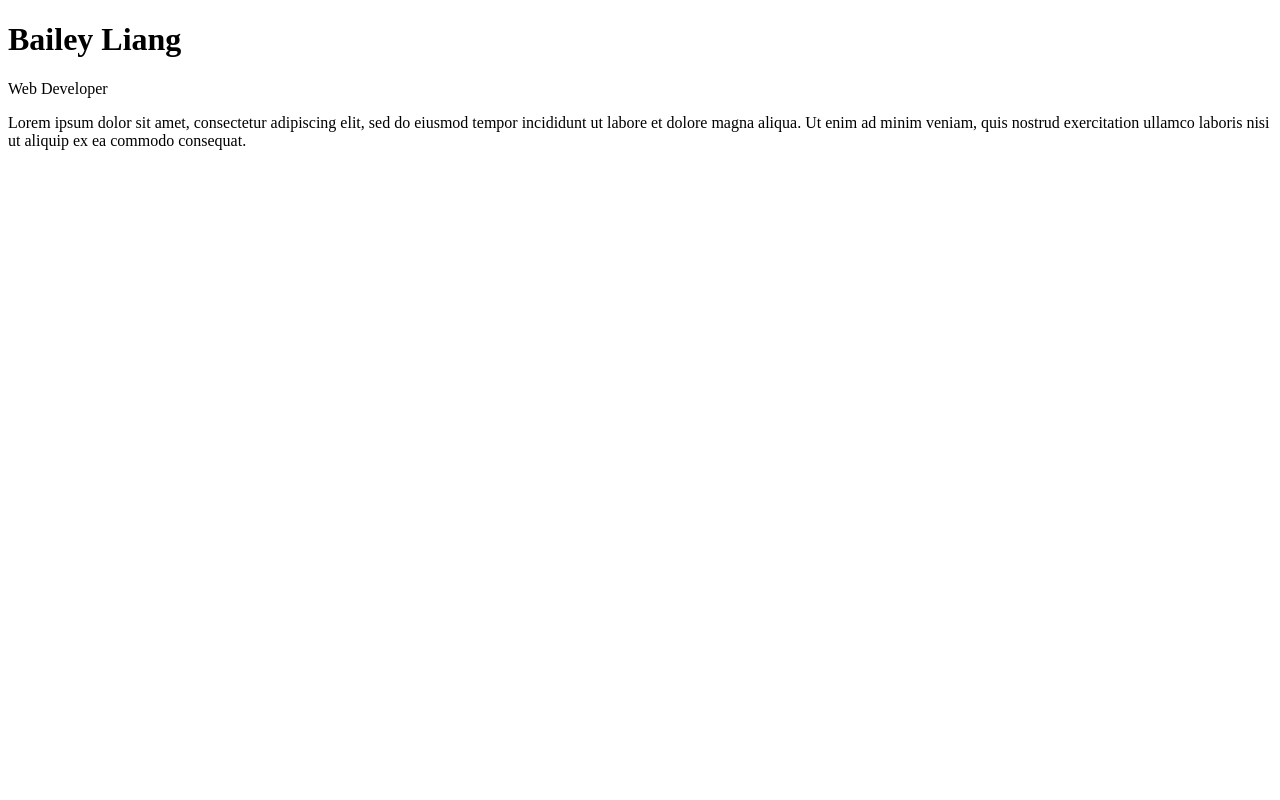
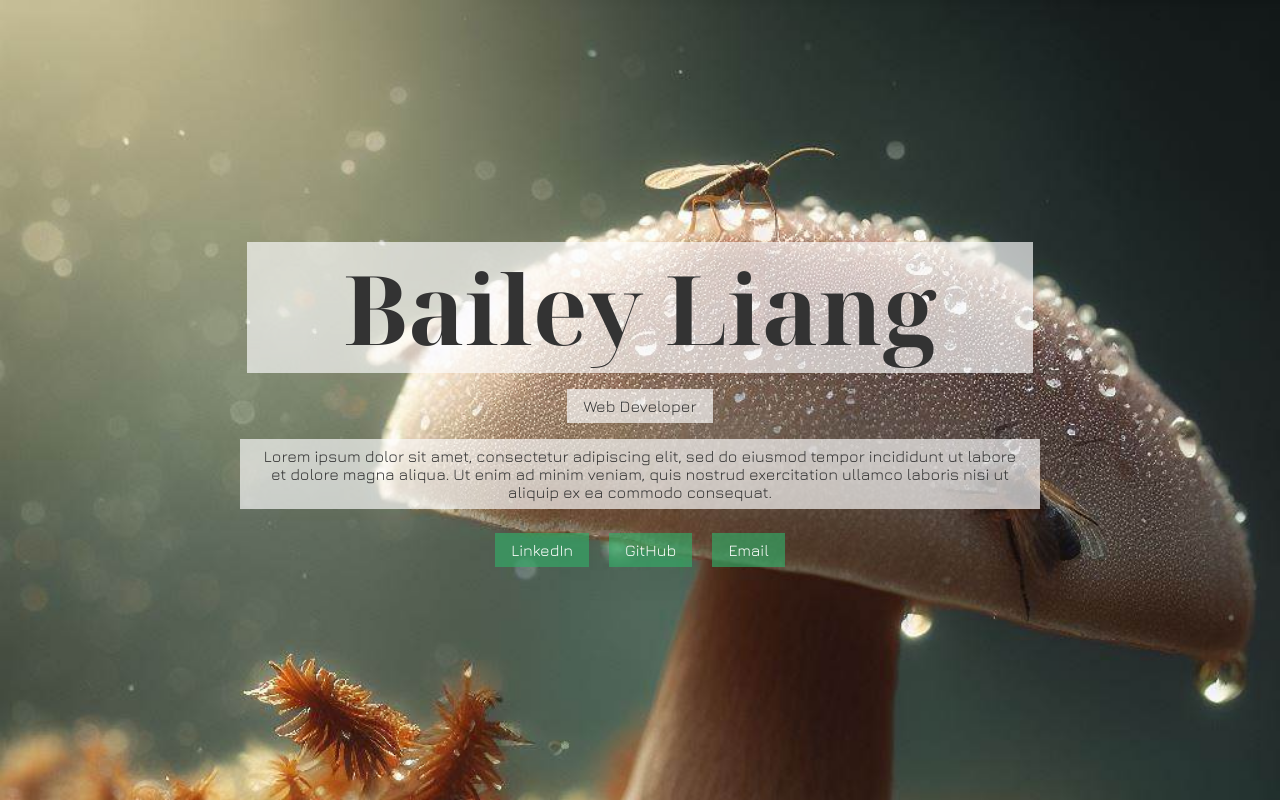
Before and after one commit to bingjetli/deployment-splash-page, a plain HTML site: page index.html in a window 1280 px wide. Drawn offline with nearby package versions, Linux system fonts and the light colour scheme.

Commit message:
updated splash page

```diff
--- a/index.html
+++ b/index.html
@@ -3,10 +3,16 @@
   <head>
     <title>Splash Page</title>
     <meta charset="utf-8">
+    <link rel="stylesheet" href="style.css" type="text/css">
   </head>
   <body>
     <h1>Bailey Liang</h1>
     <p>Web Developer</p>
     <p>Lorem ipsum dolor sit amet, consectetur adipiscing elit, sed do eiusmod tempor incididunt ut labore et dolore magna aliqua. Ut enim ad minim veniam, quis nostrud exercitation ullamco laboris nisi ut aliquip ex ea commodo consequat.</p>
+    <div>
+      <a href="https://www.linkedin.com/in/bliang1997">LinkedIn</a>
+      <a href="https://github.com/bingjetli">GitHub</a>
+      <a href="mailto:baileyliang1997@gmail.com">Email</a>
+    </div>
   </body>
 </html>
--- /dev/null
+++ b/style.css
@@ -0,0 +1,53 @@
+@import url('https://fonts.googleapis.com/css2?family=Jura&family=Noto+Serif+Display:wght@700&display=swap');
+
+*, *::before, *::after {
+  box-sizing: border-box;
+  margin: 0;
+}
+
+body {
+  display: flex;
+  flex-direction: column;
+  justify-content: center;
+  align-items: center;
+  height: 100vh;
+  gap: 1em;
+
+  font-family: 'Jura', sans-serif;
+
+  background-image: url("images/splash.jpeg");
+  background-size: cover;
+
+  color: #333;
+}
+
+h1 {
+  font-family: 'Noto Serif Display', serif;
+  background-color: #fefefeaa;
+  font-size: 6em;
+  padding: 0 1em;
+}
+
+p {
+  background-color: #fefefeaa;
+  padding: 0.5em 1em;
+  font-family: 'Jura', sans-serif;
+  max-width: 50em;
+  text-align: center;
+}
+
+body > div {
+  margin-top:1em;
+}
+
+body > div > a {
+  background-color: #33aa66aa;
+  padding: 0.5em 1em;
+  text-decoration: none;
+  margin-left:1em;
+  color:#fff;
+}
+
+body > div > a:first-of-type {
+  margin-left:0;
+}
```
Also changed, not shown: images/splash.jpeg (added).
